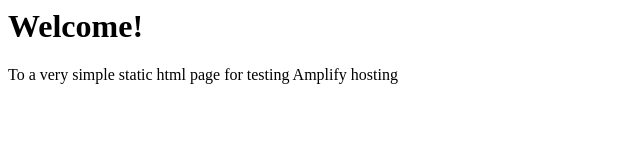
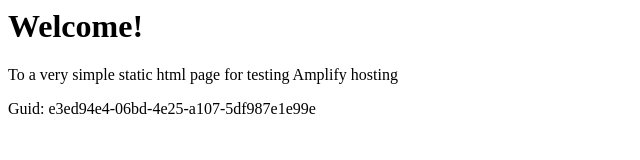
Before and after one commit to aws-aemilia-lhr/Github-PR-Commit-Integration-Test-DoNotTouch-Gith-P5X5MO5I-v1-preprod-eu-west-2, a website: page src/index.html in a window 1280 px wide. Shown: the whole page, without its empty margins (0-640 px from the left). Drawn offline with Linux system fonts and the light colour scheme.

Commit message:
commit from integ tests

```diff
--- a/src/index.html
+++ b/src/index.html
@@ -1,3 +1,5 @@
+
+
 <html lang="en">
 
 <head>
@@ -10,6 +12,6 @@
 <body>
     <h1>Welcome!</h1>
     <p>To a very simple static html page for testing Amplify hosting</p>
-</body>
+    <p>Guid: e3ed94e4-06bd-4e25-a107-5df987e1e99e</p></body>
 
 </html>
```
